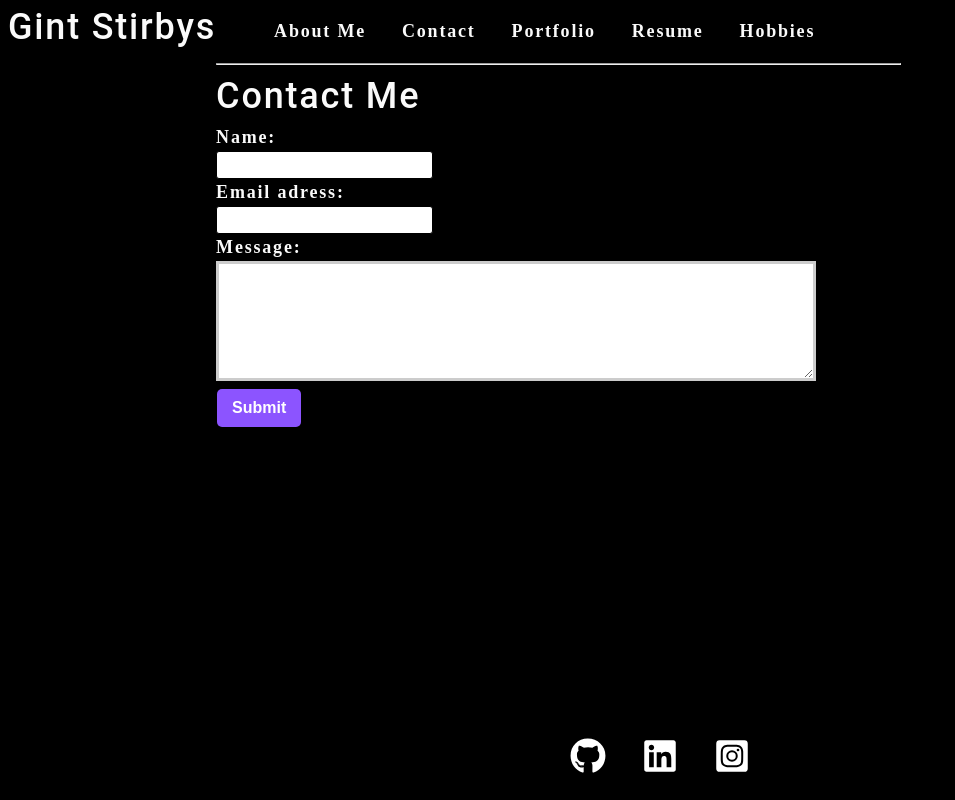
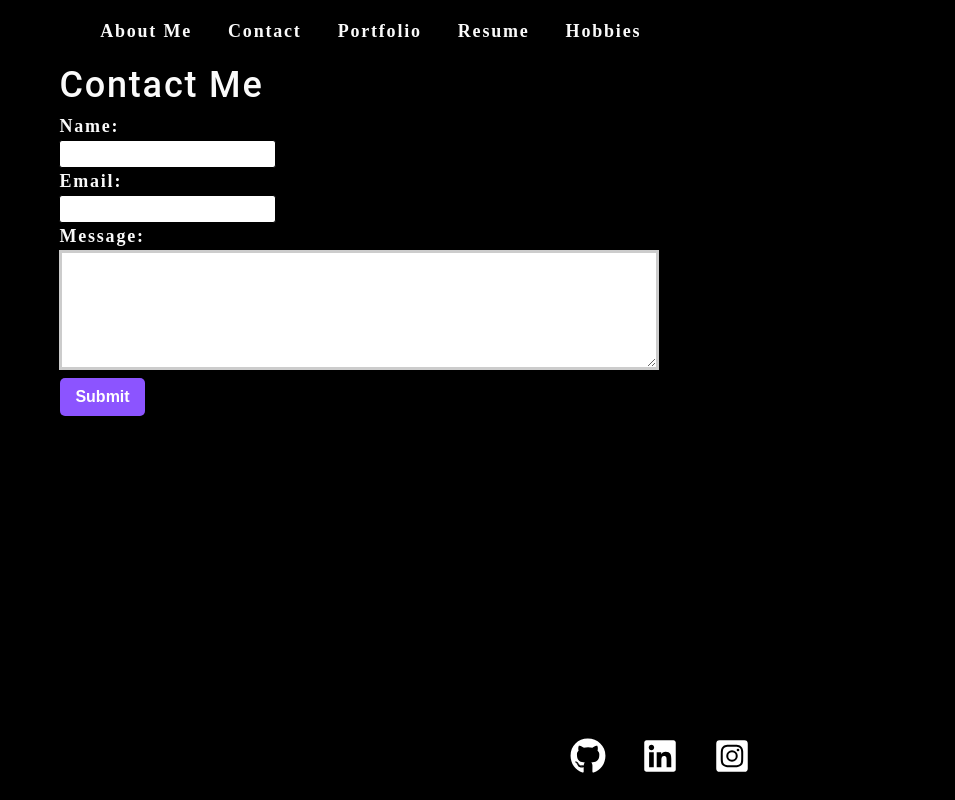
Before and after one commit to Gintstir/react-portfolio, a React (Create React App) app: page /contact in a window 1280 px wide. Shown: the whole page, without its empty margins (0-955 px from the left). Built offline with nearby package versions, Linux system fonts and the light colour scheme.

Commit message:
added react-bootstrap for form styling

```diff
--- a/package.json
+++ b/package.json
@@ -7,6 +7,7 @@
     "@testing-library/react": "^11.2.5",
     "@testing-library/user-event": "^12.8.3",
     "react": "^17.0.1",
+    "react-bootstrap": "^1.5.2",
     "react-dom": "^17.0.1",
     "react-icons": "^4.2.0",
     "react-router-dom": "^5.2.0",
--- a/src/App.js
+++ b/src/App.js
@@ -9,9 +9,8 @@ const App = () => {
   return (
     <div>
       <Header />
-      <main>
 
-      </main>
+
       <Footer />
     </div>
   );
--- a/src/components/About/index.js
+++ b/src/components/About/index.js
@@ -7,7 +7,7 @@ function About () {
         <section>
 
             <div >
-                <p className="mx-2 my-2 profile"><img src={profPic} alt="profile" />
+                <p className="mx-2"><img src={profPic} alt="profile" className="my-3 profile"/>
                     Lorem ipsum dolor sit amet, consectetur adipiscing elit. Donec bibendum turpis sed ex condimentum molestie. Mauris condimentum lectus ut ornare dignissim. Mauris faucibus urna mi, ac feugiat metus aliquam maximus. Proin aliquam justo nec diam vulputate vestibulum. Aenean sollicitudin nulla at nisi ornare, nec suscipit massa eleifend. Morbi tristique justo vel turpis sollicitudin, et tristique velit convallis. In hac habitasse platea dictumst. Phasellus mattis nunc sed orci consequat laoreet. Praesent id nisl nibh. Curabitur imperdiet ultricies mollis. In hac habitasse platea dictumst.
                 </p>
             </div>
--- a/src/components/Contact/index.js
+++ b/src/components/Contact/index.js
@@ -1,5 +1,6 @@
 import React, { useState } from 'react';
 import { validateEmail } from '../../utils/helpers';
+import { Form, Button, Container, Row, Col  } from 'react-bootstrap';
 
 function ContactForm() {
 
@@ -60,27 +61,29 @@ function ContactForm() {
 
     return (
         <section>
-            <h1 data-testid="h1tag">Contact Me</h1>
-            <form id="contact-form" onSubmit={handleSubmit}>
-                <div>
-                    <label htmlFor="name">Name:</label>
-                    <input type="text" name="name" defaultValue={name} onBlur={handleChange} />
-                </div>
-                <div>
-                    <label htmlFor="email">Email adress: </label>
-                    <input type="email" name="email" defaultValue={email} onBlur={handleChange} />
-                </div>
-                <div>
-                    <label htmlFor="message">Message:</label>
-                    <textarea name="message" rows="5" defaultValue={message} onBlur={handleChange} />
-                </div>
-                {errorMessage && (
-                    <div>
-                        <p className="error-text">{errorMessage}</p>
-                    </div>
-                )}
-                <button data-testid="button" type="submit">Submit</button>
-            </form>
+            <Container>
+                <Row>
+                    <Col md={4}></Col>
+                    <Col md={4}>
+                        <h1 data-testid="h1tag">Contact Me</h1>
+                        <Form onSubmit={handleSubmit}>
+                            <Form.Group controlId="formBasicName">
+                                <Form.Label htmlFor="name">Name:</Form.Label>
+                                <Form.Control type="text" name="name" defaultValue={name} onBlur={handleChange}></Form.Control>
+                            </Form.Group>
+                            <Form.Group controlId="formBasicEmail">
+                                <Form.Label htmlFor="email">Email:</Form.Label>
+                                <Form.Control type="email" name="email" defaultValue={email} onBlur={handleChange}></Form.Control>
+                            </Form.Group>
+                            <Form.Group controlId="exampleForm.ControlTextarea1">
+                                <Form.Label htmlFor="message">Message:</Form.Label>
+                                <Form.Control as="textarea" name="message" rows={5} defaultValue={message} onBlur={handleChange} />
+                            </Form.Group>
+                            <Button variant="primary" type="submit">Submit</Button>
+                        </Form>
+                    </Col>
+                </Row>
+            </Container>
         </section>
     )
     // onBlur vs OnChange - attribute will fire the event once the user has changed focus from the
@@ -89,3 +92,22 @@ function ContactForm() {
 }
 
 export default ContactForm;
+
+                // <div>
+                //     <label htmlFor="name">Name:</label>
+                //     <input type="text" name="name" defaultValue={name} onBlur={handleChange} />
+                // </div>
+                // <div>
+                //     <label htmlFor="email">Email adress: </label>
+                //     <input type="email" name="email" defaultValue={email} onBlur={handleChange} />
+                // </div>
+                // <div>
+                //     <label htmlFor="message">Message:</label>
+                //     <textarea name="message" rows="5" defaultValue={message} onBlur={handleChange} />
+                // </div>
+                // {errorMessage && (
+                //     <div>
+                //         <p className="error-text">{errorMessage}</p>
+                //     </div>
+                // )}
+                // <button data-testid="button" type="submit">Submit</button>
--- a/src/components/Header/index.js
+++ b/src/components/Header/index.js
@@ -4,7 +4,6 @@ import Nav from '../Nav'
 function Header() {
     return (
         <header className="flex-row px-1">
-            <h1>Gint Stirbys</h1>
             <Nav />
         </header>
     )
--- a/src/components/Hobbies/index.js
+++ b/src/components/Hobbies/index.js
@@ -2,11 +2,13 @@ import React from 'react';
 
 function Hobbies() {
     return (
-        <div>
-            <p>
-                heelo wwhats up!
-            </p>
-        </div>
+        <section>
+            <div>
+                <p>
+                Lorem ipsum dolor sit amet, consectetur adipiscing elit. Donec bibendum turpis sed ex condimentum molestie. Mauris condimentum lectus ut ornare dignissim. Mauris faucibus urna mi, ac feugiat metus aliquam maximus. Proin aliquam justo nec diam vulputate vestibulum. Aenean sollicitudin nulla at nisi ornare, nec suscipit massa eleifend. Morbi tristique justo vel turpis sollicitudin, et tristique velit convallis. In hac habitasse platea dictumst. Phasellus mattis nunc sed orci consequat laoreet. Praesent id nisl nibh. Curabitur imperdiet ultricies mollis. In hac habitasse platea dictumst.
+                </p>
+            </div>
+        </section>
     )
 }
 
--- a/src/components/Nav/index.js
+++ b/src/components/Nav/index.js
@@ -18,8 +18,8 @@ function Nav() {
 
         <Router>
             <div>
-                <nav>
-                    <ul className="flex-row">
+                <navbar className="navbar" >
+                    <ul className="topnav">
                         <li className="mx-2">
                             <Link to="/">About Me</Link>
                         </li>
@@ -44,9 +44,9 @@ function Nav() {
                             </Link>
                         </li>
                     </ul>
-                </nav>
+                </navbar>
 
-                <hr />
+
 
                 <Switch>
                     <Route exact path="/">
--- a/src/index.css
+++ b/src/index.css
@@ -329,3 +329,22 @@ a {
   float: left;
   margin-right: 15px;
 }
+
+.nav {
+  float: right;
+  margin-left: auto;
+  display: inline-flex;
+
+
+}
+
+.navbar {
+  text-align: center;
+
+}
+
+.topnav li{
+  text-align: center;
+  padding: 14px, 16px;
+  display: inline-block;
+}
```
Also changed, not shown: src/App.css (line endings or trailing spaces), 1 other file (tests, documents, lock files or other folders).
